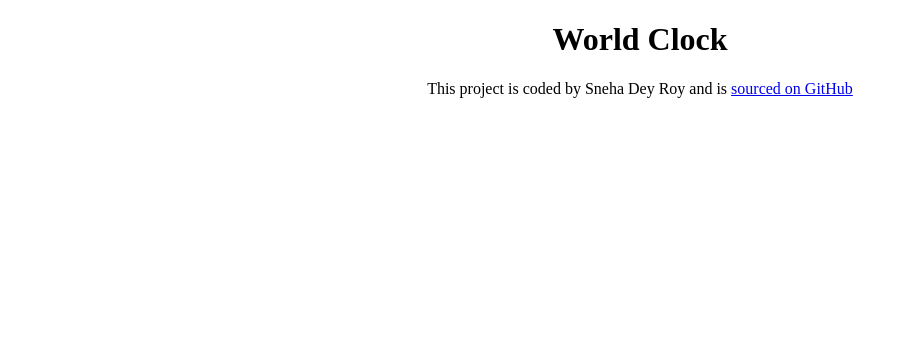
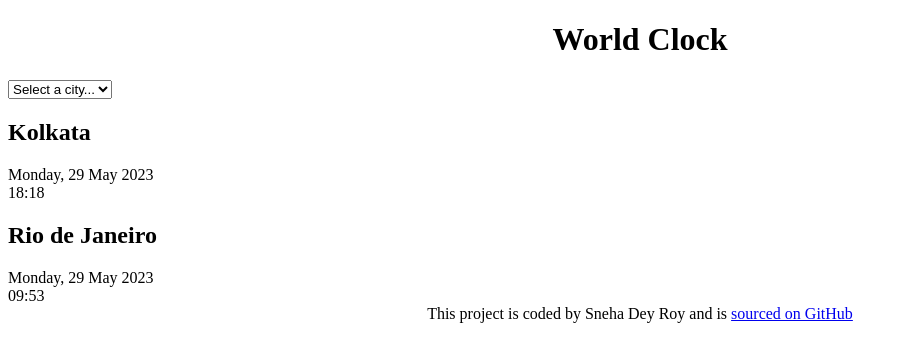
Before and after one commit to sneharoy-14/world-clock, a plain HTML site: page index.html in a window 1280 px wide. Shown: the whole page, without its empty margins (0-908 px from the left). Drawn offline with Linux system fonts and the light colour scheme.

Commit message:
Added basic HTML

```diff
--- a/index.html
+++ b/index.html
@@ -8,7 +8,27 @@
     <title>World Clock - Sneha Dey Roy</title>
   </head>
   <body>
-    <h1>World Clock</h1>
+    <div class="container">
+      <h1>World Clock</h1>
+
+      <select>
+        <option value="">Select a city...</option>
+        <option value="">London</option>
+        <option value="">Tokyo</option>
+        <option value="">New York</option>
+      </select>
+
+      <div class="city">
+        <h2>Kolkata</h2>
+        <div class="date">Monday, 29 May 2023</div>
+        <div class="time">18:18</div>
+      </div>
+      <div class="city">
+        <h2>Rio de Janeiro</h2>
+        <div class="date">Monday, 29 May 2023</div>
+        <div class="time">09:53</div>
+      </div>
+    </div>
     <footer>
       This project is coded by Sneha Dey Roy and is
       <a href="https://github.com/sneharoy-14/world-clock" target="_blank">
```
